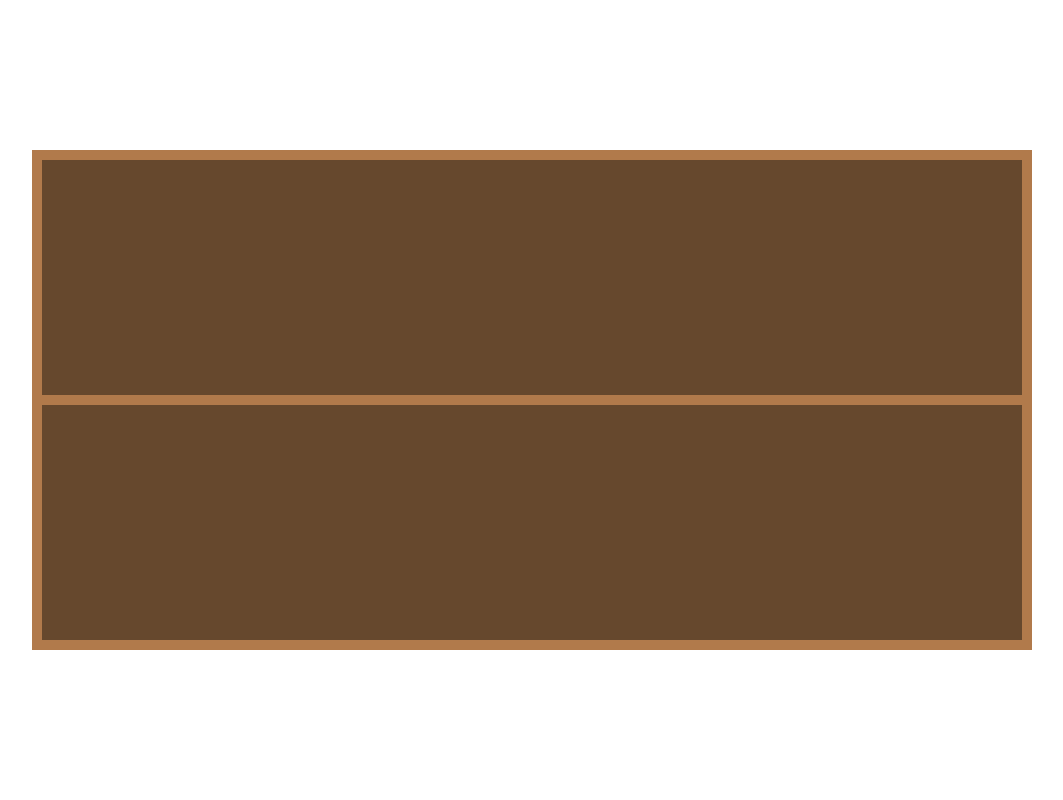
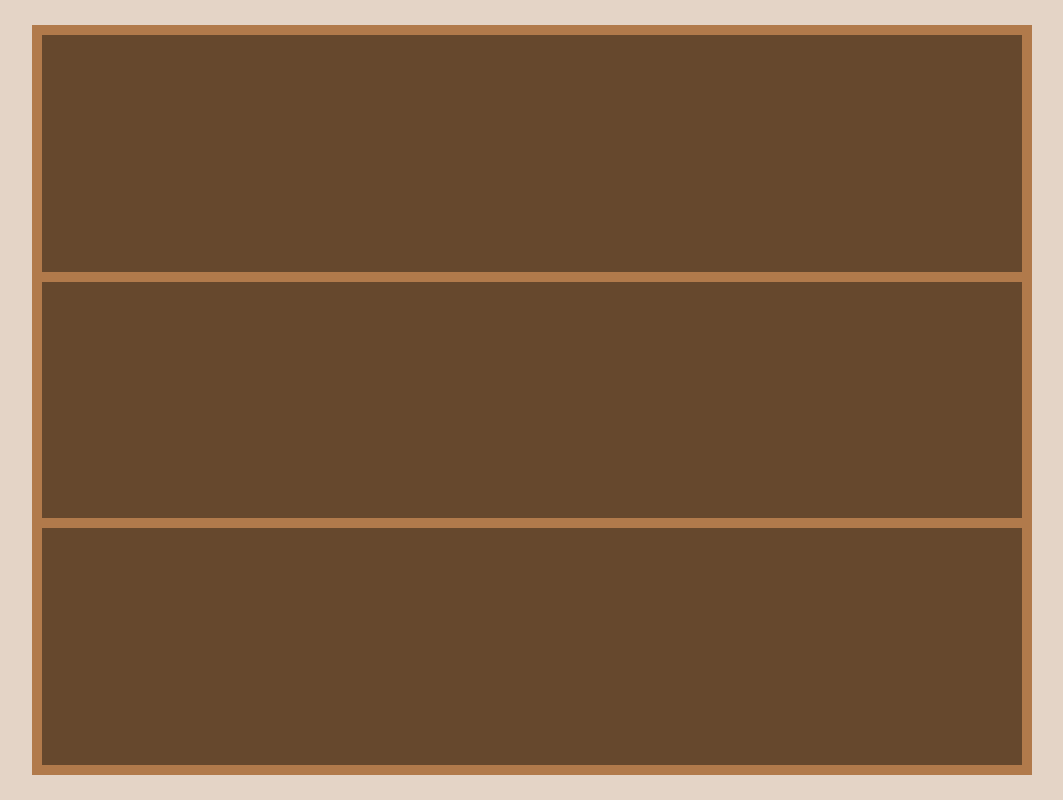
Before and after one commit to lmorgan2398/project-library, a plain HTML site: page index.html in a window 1280 px wide. Shown: the whole page, without its empty margins (108-1171 px from the left). Drawn offline with Linux system fonts and the light colour scheme.

Commit message:
Add book classes and generate pseudocode for display function

```diff
--- a/index.html
+++ b/index.html
@@ -8,21 +8,47 @@
 </head>
 <body>
     <div class="bookshelf">
-        <div class="shelf">
-            <div class="book"></div>
-            <div class="book"></div>
-            <div class="book"></div>
-            <div class="book"></div>
-            <div class="book"></div>
-            <div class="book"></div>
+        <div class="shelf shelf1">
+            <div class="book book0"></div>
+            <div class="book book1"></div>
+            <div class="book book2"></div>
+            <div class="book book3"></div>
+            <div class="book book4"></div>
+            <div class="book book5"></div>
+            <div class="book book6"></div>
+            <div class="book book7"></div>
+            <div class="book book8"></div>
+            <div class="book book9"></div>
+            <div class="book book10"></div>
+            <div class="book book11"></div>
         </div>
-        <div class="shelf">
-            <div class="book"></div>
-            <div class="book"></div>
-            <div class="book"></div>
-            <div class="book"></div>
-            <div class="book"></div>
-            <div class="book"></div>
+        <div class="shelf shelf2">
+            <div class="book book12"></div>
+            <div class="book book13"></div>
+            <div class="book book14"></div>
+            <div class="book book15"></div>
+            <div class="book book16"></div>
+            <div class="book book17"></div>
+            <div class="book book18"></div>
+            <div class="book book19"></div>
+            <div class="book book20"></div>
+            <div class="book book21"></div>
+            <div class="book book22"></div>
+            <div class="book book23"></div>
+        </div>
+        <div class="shelf shelf3">
+            <div class="book book24"></div>
+            <div class="book book25"></div>
+            <div class="book book26"></div>
+            <div class="book book27"></div>
+            <div class="book book28"></div>
+            <div class="book book29"></div>
+            <div class="book book30"></div>
+            <div class="book book31"></div>
+            <div class="book book32"></div>
+            <div class="book book33"></div>
+            <div class="book book34"></div>
+            <div class="book book35"></div>
         </div>
     </div>
     <script src="script.js"></script>
--- a/script.js
+++ b/script.js
@@ -1,19 +1,39 @@
-const myLibrary = [];
+const myLibrary = new Array(36).fill(null);
+console.log(myLibrary);
 
-function Book(title, author, pages, status) {
+function Book(title, author, pages, status, color) {
     this.title = title;
     this.author = author;
     this.pages = pages;
     this.status = status;
+    this.color = color;
 };
 
-function addBookToLibrary(title, author, pages, status) {
-    let newBook = new Book(title, author, pages, status);
+function addBookToLibrary(title, author, pages, status, color) {
+    let newBook = new Book(title, author, pages, status, color);
     myLibrary.push(newBook);
 }
 
 function displayLibrary() {
-    for (let i = 0; i < myLibrary.length; i++);
-    let newBook = myLibrary[i];
-
-}
+    for (let i = 0; i < myLibrary.length; i++); {
+    (function (currentIndex) {
+        let currentBookObj = myLibrary[currentIndex];
+        let currentBookEle = document.querySelector(`.book${currentIndex}`);
+        if(currentBookObj === null) {
+            currentBookEle.addEventListener('click', {
+                // code to be inserted representing the 'add new book' dialog
+                // will change currentBookObj to the value of the inputs
+                // then update display to match input values
+            })
+            // set class on the element to highlight and add a plus sign when hovered
+        } else {
+            currentBookEle.addEventListener('click', {
+                // code to be inserted representing a current book obj dialog
+                // will display information from library array objects
+                // will give options to delete the object and update display
+            })
+            // set class to display book color and title and grow book when hovered
+        }
+    })(i);
+    }
+};
--- a/style.css
+++ b/style.css
@@ -11,11 +11,12 @@ body {
     justify-content: center;
     align-items: center;
     height: 100vh;
+    background-color: rgb(228, 212, 198);
 }
 
 .bookshelf {
     width: 1000px;
-    height: 500px;
+    height: 750px;
     background-color: rgb(102, 72, 45);
     border: 5px solid rgb(177, 122, 75);
     display: flex;
```
